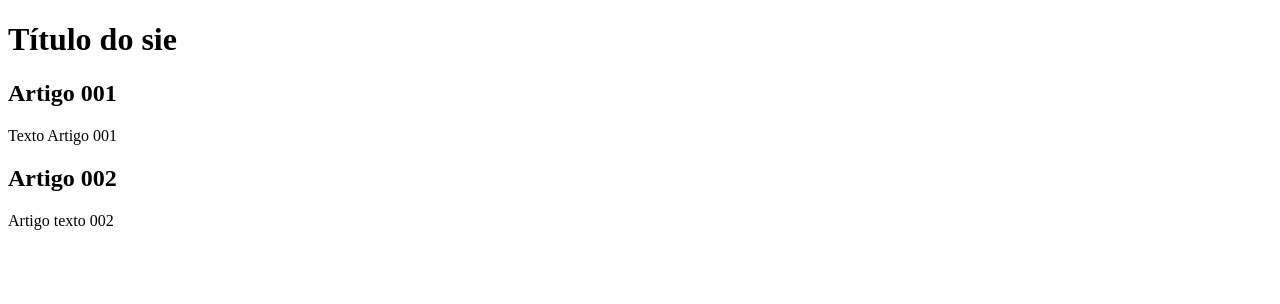
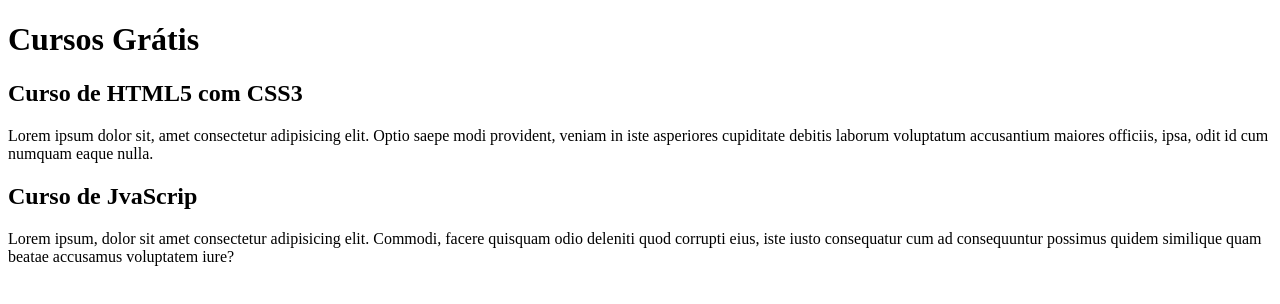
Before and after one commit to fabinhotecla/projeto-site, a plain HTML site: page index.html in a window 1280 px wide. Drawn offline with Linux system fonts and the light colour scheme.

Commit message:
comecei a escrever no conteúdo

```diff
--- a/index.html
+++ b/index.html
@@ -9,15 +9,15 @@
 <body>
     <main>
         <header>
-            <h1>Título do sie</h1>
+            <h1>Cursos Grátis</h1>
         </header>
         <article>
-            <h2>Artigo 001</h2>
-            <p>Texto Artigo 001</p>
+            <h2>Curso de HTML5 com CSS3</h2>
+            <p>Lorem ipsum dolor sit, amet consectetur adipisicing elit. Optio saepe modi provident, veniam in iste asperiores cupiditate debitis laborum voluptatum accusantium maiores officiis, ipsa, odit id cum numquam eaque nulla.</p>
         </article>
         <article>
-            <h2>Artigo 002</h2>
-            <p>Artigo texto 002</p>
+            <h2>Curso de JvaScrip</h2>
+            <p>Lorem ipsum, dolor sit amet consectetur adipisicing elit. Commodi, facere quisquam odio deleniti quod corrupti eius, iste iusto consequatur cum ad consequuntur possimus quidem similique quam beatae accusamus voluptatem iure?</p>
         </article>
     </main>
 
```
